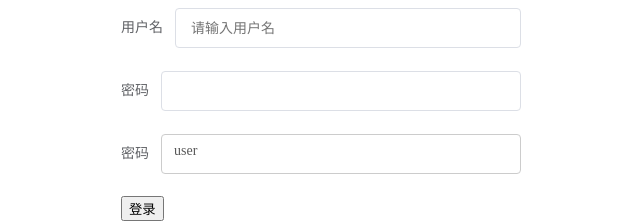
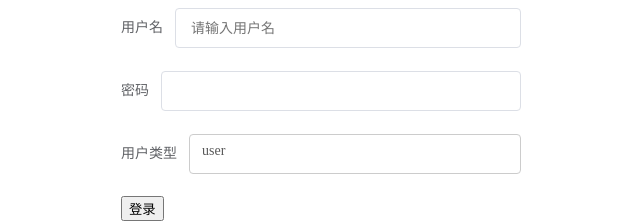
Before and after one commit to ahqrt/form, a Vue app: page / in a window 1280 px wide. Shown: the top 224 px of the page, without its empty margins (319-959 px from the left). Built offline with nearby package versions, Linux system fonts and the light colour scheme.

Commit message:
change the formItem label of userType in FormPage.vue

```diff
--- a/src/page/FormPage.vue
+++ b/src/page/FormPage.vue
@@ -7,7 +7,7 @@
     <FormItem label="密码" prop="password">
       <Input  type="password" v-model="userModel.password"  />
     </FormItem>
-    <FormItem label="密码" prop="userType">
+    <FormItem label="用户类型" prop="userType">
       <Select v-model="userModel.userType">
         <SelectOption value="user" label="user"> </SelectOption>
         <SelectOption value="test" label="test"> </SelectOption>
```
